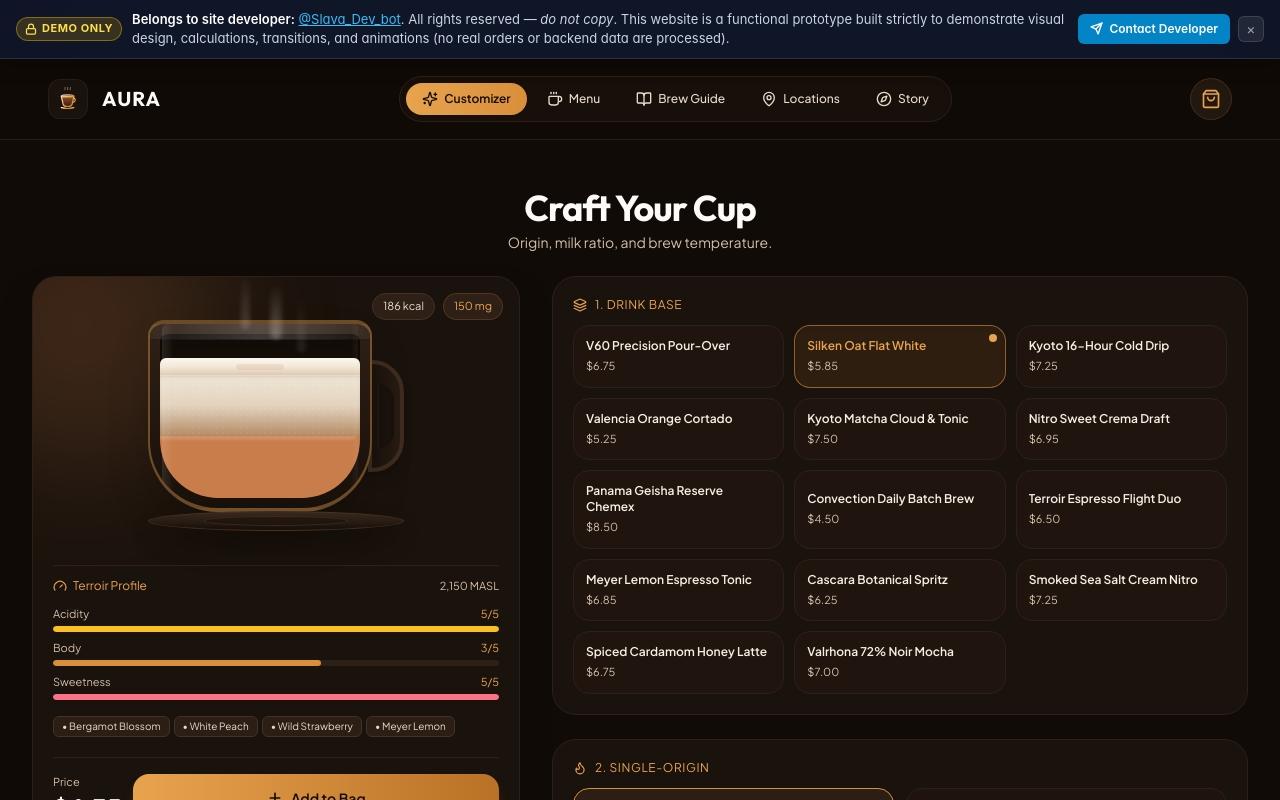
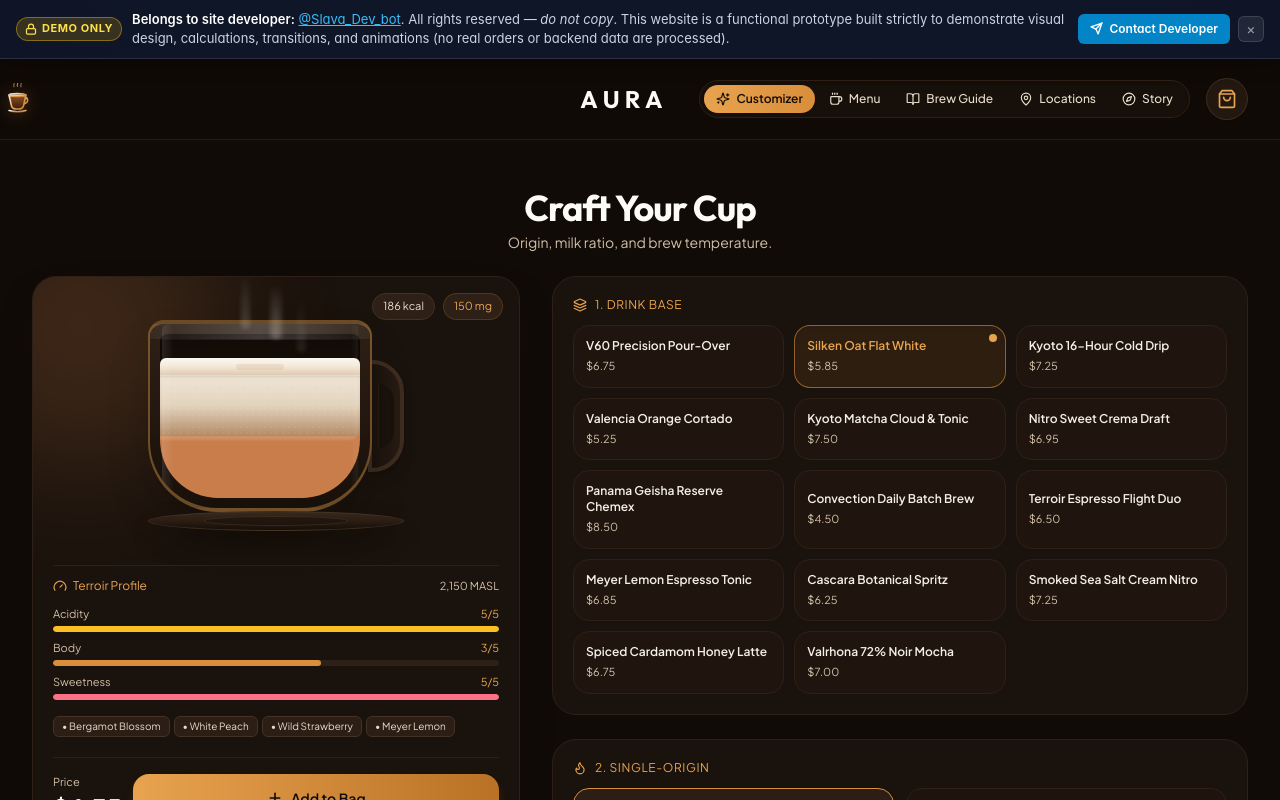
Before and after one commit to yaroslav126/aura-coffee-atelier, a React (Vite) app: page / in a window 1280 px wide. Shown: the top 800 px of the page. Built offline with nearby package versions, Linux system fonts and the light colour scheme.

Commit message:
feat: flush corner logo, centered spring-sliding AURA name, and smooth interface ergonomics

```diff
--- a/src/components/AnimatedLogoCup.tsx
+++ b/src/components/AnimatedLogoCup.tsx
@@ -106,7 +106,7 @@ export const AnimatedLogoCup: React.FC<AnimatedLogoCupProps> = ({ isHovered = fa
     >
       <svg
         viewBox="0 0 32 32"
-        className="w-5 h-5 sm:w-6 sm:h-6 pointer-events-none select-none"
+        className="w-7 h-7 sm:w-8 sm:h-8 pointer-events-none select-none drop-shadow-[0_2px_8px_rgba(217,142,58,0.25)]"
         fill="none"
         xmlns="http://www.w3.org/2000/svg"
       >
--- a/src/components/InteractiveCustomizer.tsx
+++ b/src/components/InteractiveCustomizer.tsx
@@ -127,7 +127,7 @@ export const InteractiveCustomizer: React.FC<InteractiveCustomizerProps> = ({
 
         {/* LEFT COLUMN: The Interactive Animated Cup Visualizer (5 Cols) */}
         <div className="lg:col-span-5 lg:sticky lg:top-24 self-start space-y-4 z-20">
-          <div className="bg-obsidian-900 border border-obsidian-800 rounded-2xl sm:rounded-3xl p-3.5 sm:p-5 shadow-soft-float relative overflow-hidden max-h-[calc(100vh-7rem)] overflow-y-auto scrollbar-none">
+          <div className="bg-obsidian-900 border border-obsidian-800 rounded-2xl sm:rounded-3xl p-3.5 sm:p-5 shadow-soft-float relative overflow-hidden max-h-[calc(100vh-7rem)] overflow-y-auto overscroll-contain scrollbar-none">
 
             {/* Visualizer Background Glow */}
             <div
--- a/src/components/Navbar.tsx
+++ b/src/components/Navbar.tsx
@@ -20,47 +20,107 @@ export const Navbar: React.FC<NavbarProps> = ({
 }) => {
   const [mobileOpen, setMobileOpen] = React.useState(false);
   const [isLogoHovered, setIsLogoHovered] = React.useState(false);
+  const hoverTimeoutRef = React.useRef<NodeJS.Timeout | null>(null);
+
+  const handleLogoEnter = () => {
+    if (hoverTimeoutRef.current) clearTimeout(hoverTimeoutRef.current);
+    setIsLogoHovered(true);
+  };
+
+  const handleLogoLeave = () => {
+    if (hoverTimeoutRef.current) clearTimeout(hoverTimeoutRef.current);
+    hoverTimeoutRef.current = setTimeout(() => {
+      setIsLogoHovered(false);
+    }, 140);
+  };
+
+  const handleNameEnter = () => {
+    // Only keep docked if currently docked at the left from hovering the logo
+    if (isLogoHovered && hoverTimeoutRef.current) {
+      clearTimeout(hoverTimeoutRef.current);
+    }
+  };
+
+  const handleNameLeave = () => {
+    if (isLogoHovered) {
+      handleLogoLeave();
+    }
+  };
 
   const navItems: { id: TabType; label: string; icon: React.ReactNode }[] = [
-    { id: 'customizer', label: 'Customizer', icon: <Sparkles className="w-4 h-4" /> },
-    { id: 'menu', label: 'Menu', icon: <Coffee className="w-4 h-4" /> },
-    { id: 'brew-guide', label: 'Brew Guide', icon: <BookOpen className="w-4 h-4" /> },
-    { id: 'locations', label: 'Locations', icon: <MapPin className="w-4 h-4" /> },
-    { id: 'story', label: 'Story', icon: <Compass className="w-4 h-4" /> },
+    { id: 'customizer', label: 'Customizer', icon: <Sparkles className="w-3.5 h-3.5" /> },
+    { id: 'menu', label: 'Menu', icon: <Coffee className="w-3.5 h-3.5" /> },
+    { id: 'brew-guide', label: 'Brew Guide', icon: <BookOpen className="w-3.5 h-3.5" /> },
+    { id: 'locations', label: 'Locations', icon: <MapPin className="w-3.5 h-3.5" /> },
+    { id: 'story', label: 'Story', icon: <Compass className="w-3.5 h-3.5" /> },
   ];
 
   return (
-    <header className="sticky top-0 z-40 bg-obsidian-950/90 backdrop-blur-md border-b border-obsidian-800/80 transition-all">
-      <div className="w-full px-4 sm:px-6 lg:px-8 xl:px-12">
-        <div className="flex items-center justify-between h-14 sm:h-16 lg:h-20">
+    <header className="sticky top-0 z-40 bg-obsidian-950/90 backdrop-blur-md border-b border-obsidian-800/80 transition-all select-none">
+      <div className="w-full relative pl-0 pr-3 sm:pr-5 lg:pr-8">
+        <div className="flex items-center justify-between h-14 sm:h-16 lg:h-20 relative">
 
-          {/* Brand Identity - Placed at Left Corner, Independent from Text Column Borders */}
+          {/* 1. Left Corner Logo Cup - Placed at the very left corner without a gap & without borders */}
           <div
-            onClick={() => setActiveTab('customizer')}
-            onMouseEnter={() => setIsLogoHovered(true)}
-            onMouseLeave={() => setIsLogoHovered(false)}
-            className="flex items-center gap-2.5 sm:gap-3.5 cursor-pointer group shrink-0 select-none"
+            onClick={() => {
+              setActiveTab('customizer');
+              window.scrollTo({ top: 0, behavior: 'instant' });
+            }}
+            onMouseEnter={handleLogoEnter}
+            onMouseLeave={handleLogoLeave}
+            className="flex items-center cursor-pointer z-40 py-1 pl-0 pr-1 group"
+            title="AURA Coffee Atelier - Tap to craft your cup"
           >
-            <div className="w-8 h-8 sm:w-10 sm:h-10 rounded-lg sm:rounded-xl bg-obsidian-900 border border-obsidian-800/80 p-0.5 shadow-sm transition-all duration-300 ease-out group-hover:border-crema-500/50 group-hover:shadow-[0_0_12px_rgba(217,142,58,0.2)] group-hover:scale-105 transform-gpu [transform:translateZ(0)] [backface-visibility:hidden] shrink-0 flex items-center justify-center overflow-hidden">
+            <div className="w-8 h-8 sm:w-9 sm:h-9 flex items-center justify-start transition-transform duration-300 ease-out group-hover:scale-110 active:scale-95">
               <AnimatedLogoCup isHovered={isLogoHovered} />
-            </div>
-            <div>
-              <span className="font-serif text-base sm:text-xl tracking-wider text-parchment-50 font-bold uppercase transition-colors duration-300 group-hover:text-crema-400">
-                AURA
-              </span>
             </div>
           </div>
 
-          {/* Desktop Navigation Tabs - Centered with Smooth Spring Pill */}
-          <div className="hidden lg:flex flex-1 justify-center px-4">
-            <nav className="flex items-center space-x-0.5 xl:space-x-1 bg-obsidian-900/80 border border-obsidian-800 p-1 xl:p-1.5 rounded-full shadow-inner">
+          {/* 2. Brand Name "AURA" - Centered by default, slides to the logo when hovering logo */}
+          <motion.div
+            onClick={() => {
+              setActiveTab('customizer');
+              window.scrollTo({ top: 0, behavior: 'instant' });
+            }}
+            onMouseEnter={handleNameEnter}
+            onMouseLeave={handleNameLeave}
+            className="absolute z-30 cursor-pointer py-1"
+            initial={false}
+            animate={
+              isLogoHovered
+                ? {
+                    left: '2.5rem',
+                    x: 0,
+                  }
+                : {
+                    left: '50%',
+                    x: '-50%',
+                  }
+            }
+            transition={{
+              type: 'spring',
+              stiffness: 280,
+              damping: 26,
+              mass: 0.85,
+            }}
+          >
+            <span className="font-serif text-base sm:text-xl lg:text-2xl tracking-[0.22em] text-parchment-50 font-bold uppercase transition-colors duration-300 hover:text-crema-400">
+              AURA
+            </span>
+          </motion.div>
+
+          {/* 3. Right Cluster: Desktop Nav Tabs + Cart Bag + Mobile Toggle */}
+          <div className="flex items-center gap-2 sm:gap-3 lg:gap-4 z-20">
+            {/* Desktop Navigation Tabs */}
+            <div className="hidden xl:flex items-center">
+              <nav className="flex items-center space-x-0.5 bg-obsidian-900/80 border border-obsidian-800 p-1 rounded-full shadow-inner">
                 {navItems.map((item) => {
                   const isActive = activeTab === item.id;
                   return (
                     <button
                       key={item.id}
                       onClick={() => setActiveTab(item.id)}
-                  className={`relative px-2.5 xl:px-4 py-1.5 xl:py-2 text-[11px] xl:text-xs font-medium rounded-full transition-colors flex items-center gap-1 xl:gap-1.5 whitespace-nowrap ${
+                      className={`relative px-2.5 xl:px-3 py-1.5 text-[11px] xl:text-xs font-medium rounded-full transition-colors flex items-center gap-1 xl:gap-1.5 whitespace-nowrap ${
                         isActive ? 'text-obsidian-950 font-semibold' : 'text-parchment-200 hover:text-parchment-50'
                       }`}
                     >
@@ -81,15 +141,12 @@ export const Navbar: React.FC<NavbarProps> = ({
               </nav>
             </div>
 
-          {/* Quick Actions (Cart, Mobile Toggle) */}
-          <div className="flex items-center gap-2 sm:gap-3">
-
             {/* Shopping Cart Button with Animated Badge */}
             <motion.button
               whileHover={{ scale: 1.05 }}
               whileTap={{ scale: 0.95 }}
               onClick={onOpenCart}
-              className="relative p-2.5 rounded-full bg-obsidian-850 hover:bg-obsidian-800 border border-obsidian-700/80 text-parchment-100 transition-colors"
+              className="relative p-2.5 rounded-full bg-obsidian-850 hover:bg-obsidian-800 border border-obsidian-700/80 text-parchment-100 transition-colors shadow-sm"
               aria-label="View order bag"
             >
               <ShoppingBag className="w-5 h-5 text-crema-400" />
@@ -106,14 +163,16 @@ export const Navbar: React.FC<NavbarProps> = ({
               )}
             </motion.button>
 
-            {/* Mobile Hamburger Menu Toggle */}
+            {/* Mobile / Tablet Hamburger Menu Toggle */}
             <button
               onClick={() => setMobileOpen(!mobileOpen)}
-              className="lg:hidden p-2 rounded-lg bg-obsidian-850 text-parchment-200 hover:text-white"
+              className="xl:hidden p-2 rounded-lg bg-obsidian-850 text-parchment-200 hover:text-white transition-colors"
+              aria-label="Toggle navigation menu"
             >
               {mobileOpen ? <X className="w-5 h-5" /> : <MenuIcon className="w-5 h-5" />}
             </button>
           </div>
+
         </div>
 
         {/* Mobile Navigation Dropdown */}
@@ -122,7 +181,8 @@ export const Navbar: React.FC<NavbarProps> = ({
             initial={{ opacity: 0, height: 0 }}
             animate={{ opacity: 1, height: 'auto' }}
             exit={{ opacity: 0, height: 0 }}
-            className="lg:hidden py-4 border-t border-obsidian-800 space-y-1.5"
+            transition={{ type: 'spring', stiffness: 350, damping: 30 }}
+            className="xl:hidden py-4 border-t border-obsidian-800 space-y-1.5"
           >
             {navItems.map((item) => (
               <button
--- a/src/index.css
+++ b/src/index.css
@@ -3,6 +3,10 @@
 @tailwind utilities;
 
 @layer base {
+  html {
+    scroll-behavior: smooth;
+  }
+
   body {
     @apply bg-obsidian-950 text-parchment-100 font-sans antialiased;
     font-family: "Plus Jakarta Sans", system-ui, sans-serif;
@@ -23,6 +27,41 @@
   /* Adaptive text handling for diverse platforms */
   p, span, button, a, label, input, textarea, select {
     overflow-wrap: break-word;
+  }
+
+  /* Smooth range slider styling */
+  input[type="range"]::-webkit-slider-thumb {
+    -webkit-appearance: none;
+    appearance: none;
+    width: 1rem;
+    height: 1rem;
+    border-radius: 9999px;
+    background: #E8A34F;
+    box-shadow: 0 0 10px rgba(217, 142, 58, 0.5);
+    cursor: pointer;
+    transition: transform 0.15s ease-out;
+  }
+  input[type="range"]::-webkit-slider-thumb:hover {
+    transform: scale(1.25);
+  }
+  input[type="range"]::-webkit-slider-thumb:active {
+    transform: scale(1.1);
+  }
+  input[type="range"]::-moz-range-thumb {
+    width: 1rem;
+    height: 1rem;
+    border-radius: 9999px;
+    background: #E8A34F;
+    border: none;
+    box-shadow: 0 0 10px rgba(217, 142, 58, 0.5);
+    cursor: pointer;
+    transition: transform 0.15s ease-out;
+  }
+  input[type="range"]::-moz-range-thumb:hover {
+    transform: scale(1.25);
+  }
+  input[type="range"]::-moz-range-thumb:active {
+    transform: scale(1.1);
   }
 }
 
```
Lines whose indentation alone changed are shown as unchanged.
